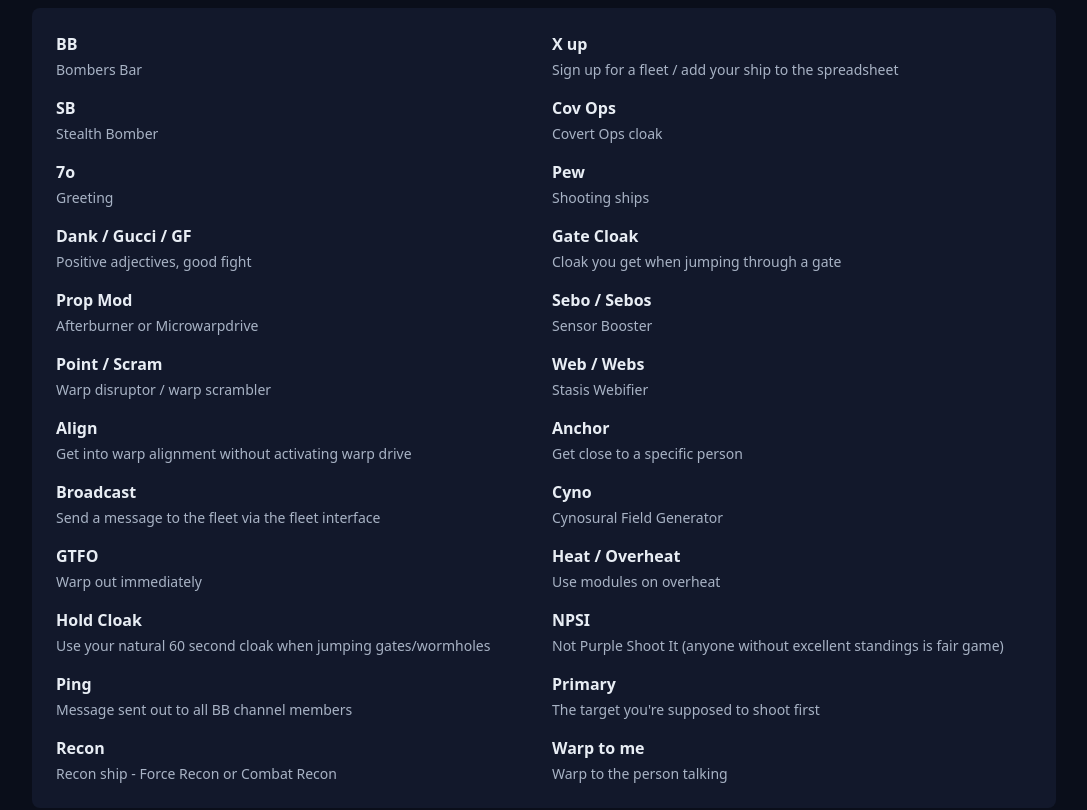
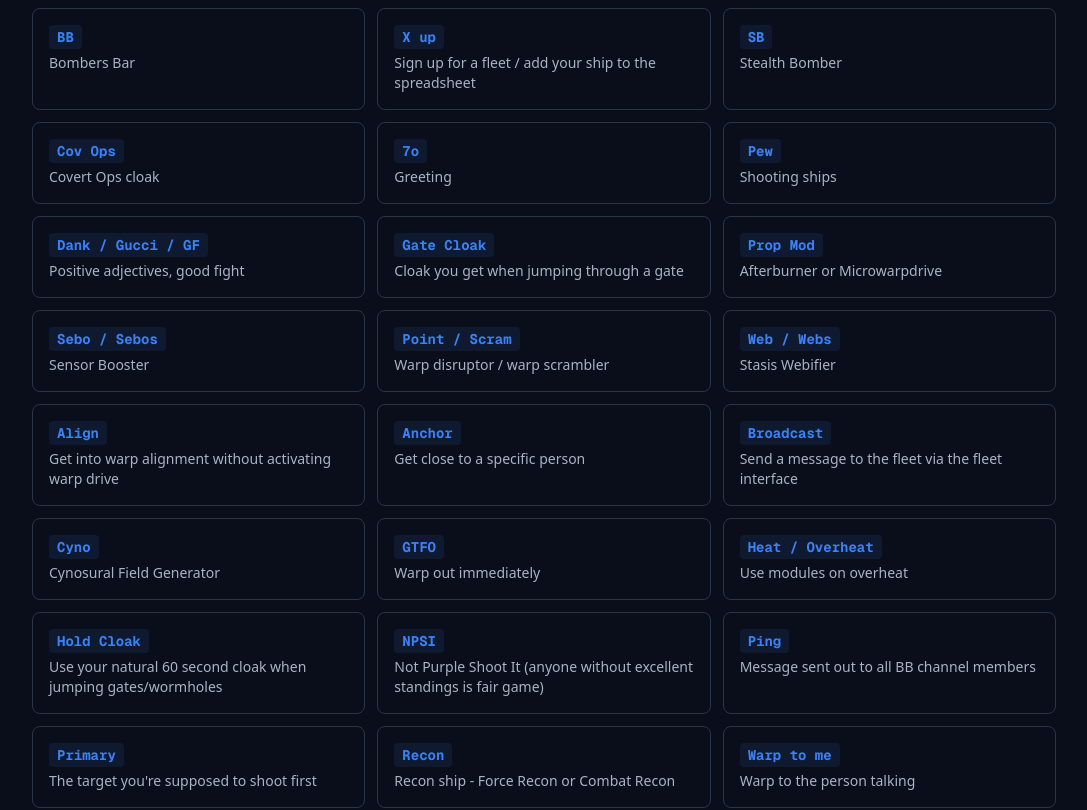
Before and after one commit to matthonesty/bb-react, a Next.js app: page /about in a window 1280 px wide. Shown: the part 3060-3870 px from the top of the page, without its empty margins (96-1183 px from the left). Built offline with nearby package versions, Linux system fonts and the light colour scheme; no server answers; the database is empty.

Commit message:
Redesign Common Terminology section with badge-style terms and hover effects

```diff
--- a/app/about/page.tsx
+++ b/app/about/page.tsx
@@ -509,106 +509,175 @@ export default function AboutPage() {
         {/* Terminology */}
         <section className="mb-16">
           <h2 className="text-3xl font-bold text-foreground mb-8 text-center">Common Terminology</h2>
-          <Card className="p-6">
-            <div className="grid gap-4 md:grid-cols-2">
-              <div>
-                <h4 className="font-semibold text-foreground mb-1">BB</h4>
+          <div className="grid gap-3 md:grid-cols-2 lg:grid-cols-3">
+            <div className="group rounded-lg border border-border bg-surface p-4 transition-all hover:border-primary/50 hover:shadow-md">
+              <div className="flex items-baseline gap-2 mb-1">
+                <span className="inline-block px-2 py-0.5 rounded bg-primary/10 text-primary font-mono text-sm font-bold">BB</span>
+              </div>
               <p className="text-sm text-foreground-muted">Bombers Bar</p>
             </div>
-              <div>
-                <h4 className="font-semibold text-foreground mb-1">X up</h4>
+
+            <div className="group rounded-lg border border-border bg-surface p-4 transition-all hover:border-primary/50 hover:shadow-md">
+              <div className="flex items-baseline gap-2 mb-1">
+                <span className="inline-block px-2 py-0.5 rounded bg-primary/10 text-primary font-mono text-sm font-bold">X up</span>
+              </div>
               <p className="text-sm text-foreground-muted">Sign up for a fleet / add your ship to the spreadsheet</p>
             </div>
-              <div>
-                <h4 className="font-semibold text-foreground mb-1">SB</h4>
+
+            <div className="group rounded-lg border border-border bg-surface p-4 transition-all hover:border-primary/50 hover:shadow-md">
+              <div className="flex items-baseline gap-2 mb-1">
+                <span className="inline-block px-2 py-0.5 rounded bg-primary/10 text-primary font-mono text-sm font-bold">SB</span>
+              </div>
               <p className="text-sm text-foreground-muted">Stealth Bomber</p>
             </div>
-              <div>
-                <h4 className="font-semibold text-foreground mb-1">Cov Ops</h4>
+
+            <div className="group rounded-lg border border-border bg-surface p-4 transition-all hover:border-primary/50 hover:shadow-md">
+              <div className="flex items-baseline gap-2 mb-1">
+                <span className="inline-block px-2 py-0.5 rounded bg-primary/10 text-primary font-mono text-sm font-bold">Cov Ops</span>
+              </div>
               <p className="text-sm text-foreground-muted">Covert Ops cloak</p>
             </div>
-              <div>
-                <h4 className="font-semibold text-foreground mb-1">7o</h4>
+
+            <div className="group rounded-lg border border-border bg-surface p-4 transition-all hover:border-primary/50 hover:shadow-md">
+              <div className="flex items-baseline gap-2 mb-1">
+                <span className="inline-block px-2 py-0.5 rounded bg-primary/10 text-primary font-mono text-sm font-bold">7o</span>
+              </div>
               <p className="text-sm text-foreground-muted">Greeting</p>
             </div>
-              <div>
-                <h4 className="font-semibold text-foreground mb-1">Pew</h4>
+
+            <div className="group rounded-lg border border-border bg-surface p-4 transition-all hover:border-primary/50 hover:shadow-md">
+              <div className="flex items-baseline gap-2 mb-1">
+                <span className="inline-block px-2 py-0.5 rounded bg-primary/10 text-primary font-mono text-sm font-bold">Pew</span>
+              </div>
               <p className="text-sm text-foreground-muted">Shooting ships</p>
             </div>
-              <div>
-                <h4 className="font-semibold text-foreground mb-1">Dank / Gucci / GF</h4>
+
+            <div className="group rounded-lg border border-border bg-surface p-4 transition-all hover:border-primary/50 hover:shadow-md">
+              <div className="flex items-baseline gap-2 mb-1">
+                <span className="inline-block px-2 py-0.5 rounded bg-primary/10 text-primary font-mono text-sm font-bold">Dank / Gucci / GF</span>
+              </div>
               <p className="text-sm text-foreground-muted">Positive adjectives, good fight</p>
             </div>
-              <div>
-                <h4 className="font-semibold text-foreground mb-1">Gate Cloak</h4>
+
+            <div className="group rounded-lg border border-border bg-surface p-4 transition-all hover:border-primary/50 hover:shadow-md">
+              <div className="flex items-baseline gap-2 mb-1">
+                <span className="inline-block px-2 py-0.5 rounded bg-primary/10 text-primary font-mono text-sm font-bold">Gate Cloak</span>
+              </div>
               <p className="text-sm text-foreground-muted">Cloak you get when jumping through a gate</p>
             </div>
-              <div>
-                <h4 className="font-semibold text-foreground mb-1">Prop Mod</h4>
+
+            <div className="group rounded-lg border border-border bg-surface p-4 transition-all hover:border-primary/50 hover:shadow-md">
+              <div className="flex items-baseline gap-2 mb-1">
+                <span className="inline-block px-2 py-0.5 rounded bg-primary/10 text-primary font-mono text-sm font-bold">Prop Mod</span>
+              </div>
               <p className="text-sm text-foreground-muted">Afterburner or Microwarpdrive</p>
             </div>
-              <div>
-                <h4 className="font-semibold text-foreground mb-1">Sebo / Sebos</h4>
+
+            <div className="group rounded-lg border border-border bg-surface p-4 transition-all hover:border-primary/50 hover:shadow-md">
+              <div className="flex items-baseline gap-2 mb-1">
+                <span className="inline-block px-2 py-0.5 rounded bg-primary/10 text-primary font-mono text-sm font-bold">Sebo / Sebos</span>
+              </div>
               <p className="text-sm text-foreground-muted">Sensor Booster</p>
             </div>
-              <div>
-                <h4 className="font-semibold text-foreground mb-1">Point / Scram</h4>
+
+            <div className="group rounded-lg border border-border bg-surface p-4 transition-all hover:border-primary/50 hover:shadow-md">
+              <div className="flex items-baseline gap-2 mb-1">
+                <span className="inline-block px-2 py-0.5 rounded bg-primary/10 text-primary font-mono text-sm font-bold">Point / Scram</span>
+              </div>
               <p className="text-sm text-foreground-muted">Warp disruptor / warp scrambler</p>
             </div>
-              <div>
-                <h4 className="font-semibold text-foreground mb-1">Web / Webs</h4>
+
+            <div className="group rounded-lg border border-border bg-surface p-4 transition-all hover:border-primary/50 hover:shadow-md">
+              <div className="flex items-baseline gap-2 mb-1">
+                <span className="inline-block px-2 py-0.5 rounded bg-primary/10 text-primary font-mono text-sm font-bold">Web / Webs</span>
+              </div>
               <p className="text-sm text-foreground-muted">Stasis Webifier</p>
             </div>
-              <div>
-                <h4 className="font-semibold text-foreground mb-1">Align</h4>
+
+            <div className="group rounded-lg border border-border bg-surface p-4 transition-all hover:border-primary/50 hover:shadow-md">
+              <div className="flex items-baseline gap-2 mb-1">
+                <span className="inline-block px-2 py-0.5 rounded bg-primary/10 text-primary font-mono text-sm font-bold">Align</span>
+              </div>
               <p className="text-sm text-foreground-muted">Get into warp alignment without activating warp drive</p>
             </div>
-              <div>
-                <h4 className="font-semibold text-foreground mb-1">Anchor</h4>
+
+            <div className="group rounded-lg border border-border bg-surface p-4 transition-all hover:border-primary/50 hover:shadow-md">
+              <div className="flex items-baseline gap-2 mb-1">
+                <span className="inline-block px-2 py-0.5 rounded bg-primary/10 text-primary font-mono text-sm font-bold">Anchor</span>
+              </div>
               <p className="text-sm text-foreground-muted">Get close to a specific person</p>
             </div>
-              <div>
-                <h4 className="font-semibold text-foreground mb-1">Broadcast</h4>
+
+            <div className="group rounded-lg border border-border bg-surface p-4 transition-all hover:border-primary/50 hover:shadow-md">
+              <div className="flex items-baseline gap-2 mb-1">
+                <span className="inline-block px-2 py-0.5 rounded bg-primary/10 text-primary font-mono text-sm font-bold">Broadcast</span>
+              </div>
               <p className="text-sm text-foreground-muted">Send a message to the fleet via the fleet interface</p>
             </div>
-              <div>
-                <h4 className="font-semibold text-foreground mb-1">Cyno</h4>
+
+            <div className="group rounded-lg border border-border bg-surface p-4 transition-all hover:border-primary/50 hover:shadow-md">
+              <div className="flex items-baseline gap-2 mb-1">
+                <span className="inline-block px-2 py-0.5 rounded bg-primary/10 text-primary font-mono text-sm font-bold">Cyno</span>
+              </div>
               <p className="text-sm text-foreground-muted">Cynosural Field Generator</p>
             </div>
-              <div>
-                <h4 className="font-semibold text-foreground mb-1">GTFO</h4>
+
+            <div className="group rounded-lg border border-border bg-surface p-4 transition-all hover:border-primary/50 hover:shadow-md">
+              <div className="flex items-baseline gap-2 mb-1">
+                <span className="inline-block px-2 py-0.5 rounded bg-primary/10 text-primary font-mono text-sm font-bold">GTFO</span>
+              </div>
               <p className="text-sm text-foreground-muted">Warp out immediately</p>
             </div>
-              <div>
-                <h4 className="font-semibold text-foreground mb-1">Heat / Overheat</h4>
+
+            <div className="group rounded-lg border border-border bg-surface p-4 transition-all hover:border-primary/50 hover:shadow-md">
+              <div className="flex items-baseline gap-2 mb-1">
+                <span className="inline-block px-2 py-0.5 rounded bg-primary/10 text-primary font-mono text-sm font-bold">Heat / Overheat</span>
+              </div>
               <p className="text-sm text-foreground-muted">Use modules on overheat</p>
             </div>
-              <div>
-                <h4 className="font-semibold text-foreground mb-1">Hold Cloak</h4>
+
+            <div className="group rounded-lg border border-border bg-surface p-4 transition-all hover:border-primary/50 hover:shadow-md">
+              <div className="flex items-baseline gap-2 mb-1">
+                <span className="inline-block px-2 py-0.5 rounded bg-primary/10 text-primary font-mono text-sm font-bold">Hold Cloak</span>
+              </div>
               <p className="text-sm text-foreground-muted">Use your natural 60 second cloak when jumping gates/wormholes</p>
             </div>
-              <div>
-                <h4 className="font-semibold text-foreground mb-1">NPSI</h4>
+
+            <div className="group rounded-lg border border-border bg-surface p-4 transition-all hover:border-primary/50 hover:shadow-md">
+              <div className="flex items-baseline gap-2 mb-1">
+                <span className="inline-block px-2 py-0.5 rounded bg-primary/10 text-primary font-mono text-sm font-bold">NPSI</span>
+              </div>
               <p className="text-sm text-foreground-muted">Not Purple Shoot It (anyone without excellent standings is fair game)</p>
             </div>
-              <div>
-                <h4 className="font-semibold text-foreground mb-1">Ping</h4>
+
+            <div className="group rounded-lg border border-border bg-surface p-4 transition-all hover:border-primary/50 hover:shadow-md">
+              <div className="flex items-baseline gap-2 mb-1">
+                <span className="inline-block px-2 py-0.5 rounded bg-primary/10 text-primary font-mono text-sm font-bold">Ping</span>
+              </div>
               <p className="text-sm text-foreground-muted">Message sent out to all BB channel members</p>
             </div>
-              <div>
-                <h4 className="font-semibold text-foreground mb-1">Primary</h4>
+
+            <div className="group rounded-lg border border-border bg-surface p-4 transition-all hover:border-primary/50 hover:shadow-md">
+              <div className="flex items-baseline gap-2 mb-1">
+                <span className="inline-block px-2 py-0.5 rounded bg-primary/10 text-primary font-mono text-sm font-bold">Primary</span>
+              </div>
               <p className="text-sm text-foreground-muted">The target you&apos;re supposed to shoot first</p>
             </div>
-              <div>
-                <h4 className="font-semibold text-foreground mb-1">Recon</h4>
+
+            <div className="group rounded-lg border border-border bg-surface p-4 transition-all hover:border-primary/50 hover:shadow-md">
+              <div className="flex items-baseline gap-2 mb-1">
+                <span className="inline-block px-2 py-0.5 rounded bg-primary/10 text-primary font-mono text-sm font-bold">Recon</span>
+              </div>
               <p className="text-sm text-foreground-muted">Recon ship - Force Recon or Combat Recon</p>
             </div>
-              <div>
-                <h4 className="font-semibold text-foreground mb-1">Warp to me</h4>
+
+            <div className="group rounded-lg border border-border bg-surface p-4 transition-all hover:border-primary/50 hover:shadow-md">
+              <div className="flex items-baseline gap-2 mb-1">
+                <span className="inline-block px-2 py-0.5 rounded bg-primary/10 text-primary font-mono text-sm font-bold">Warp to me</span>
+              </div>
               <p className="text-sm text-foreground-muted">Warp to the person talking</p>
             </div>
           </div>
-          </Card>
         </section>
 
         {/* FAQ */}
```
Lines whose indentation alone changed are shown as unchanged.
